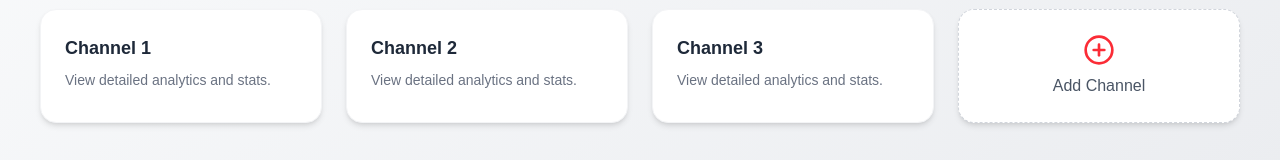
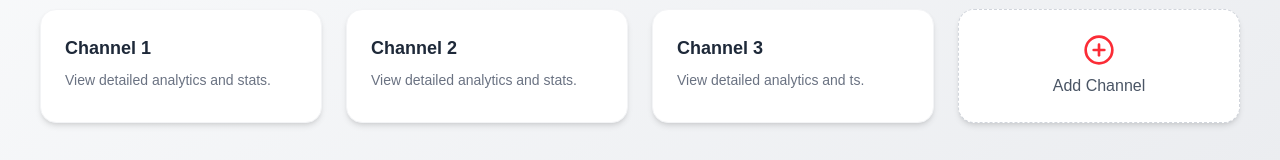
Before and after one commit to NaeeemAbbas/Youtube-Analatics, a Next.js app in the folder my-app/: page / in a window 1280 px wide. Shown: the part 143-303 px from the top of the page. Built offline with nearby package versions, Linux system fonts and the light colour scheme.

Commit message:
Chanes in main secti

```diff
--- a/my-app/src/app/page.tsx
+++ b/my-app/src/app/page.tsx
@@ -52,7 +52,7 @@ export default function Home() {
             Channel 3
           </h2>
           <p className="text-sm text-gray-500">
-            View detailed analytics and stats.
+            View detailed analytics and ts.
           </p>
         </div>
 
```
